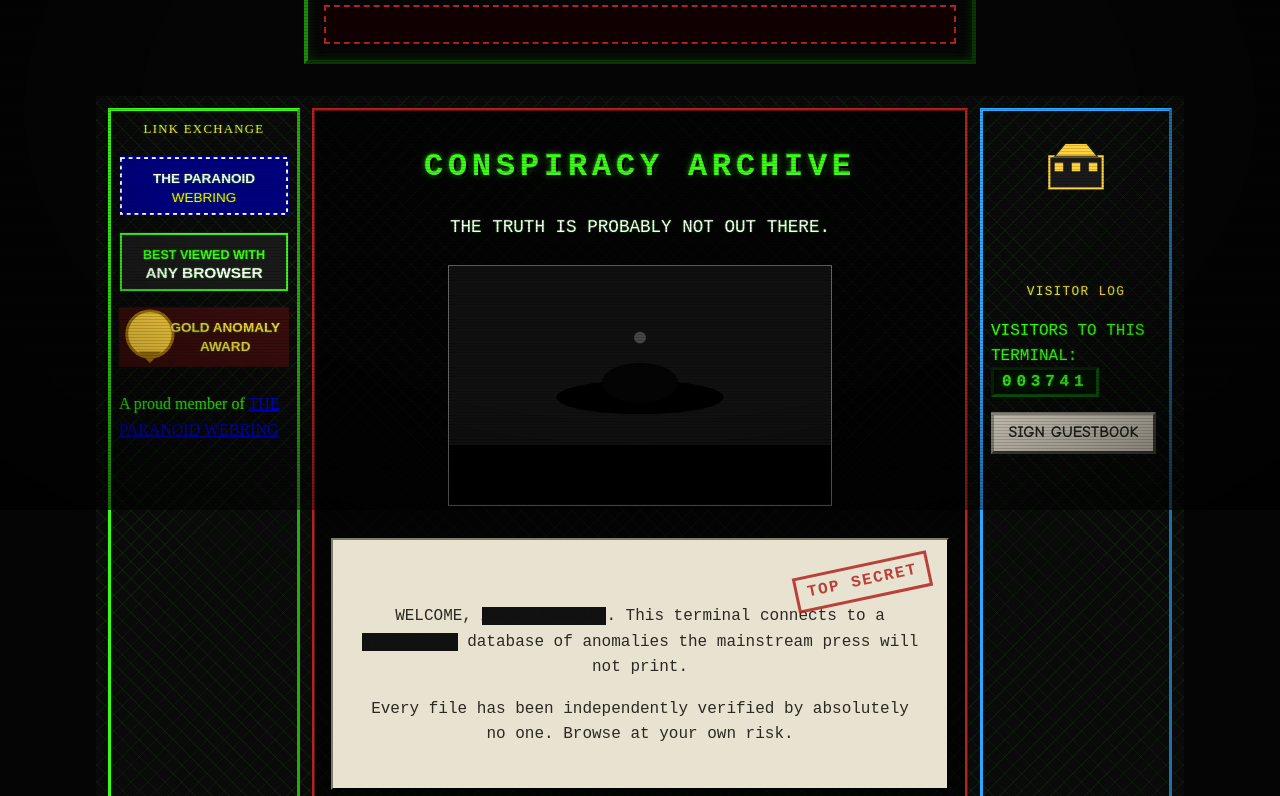
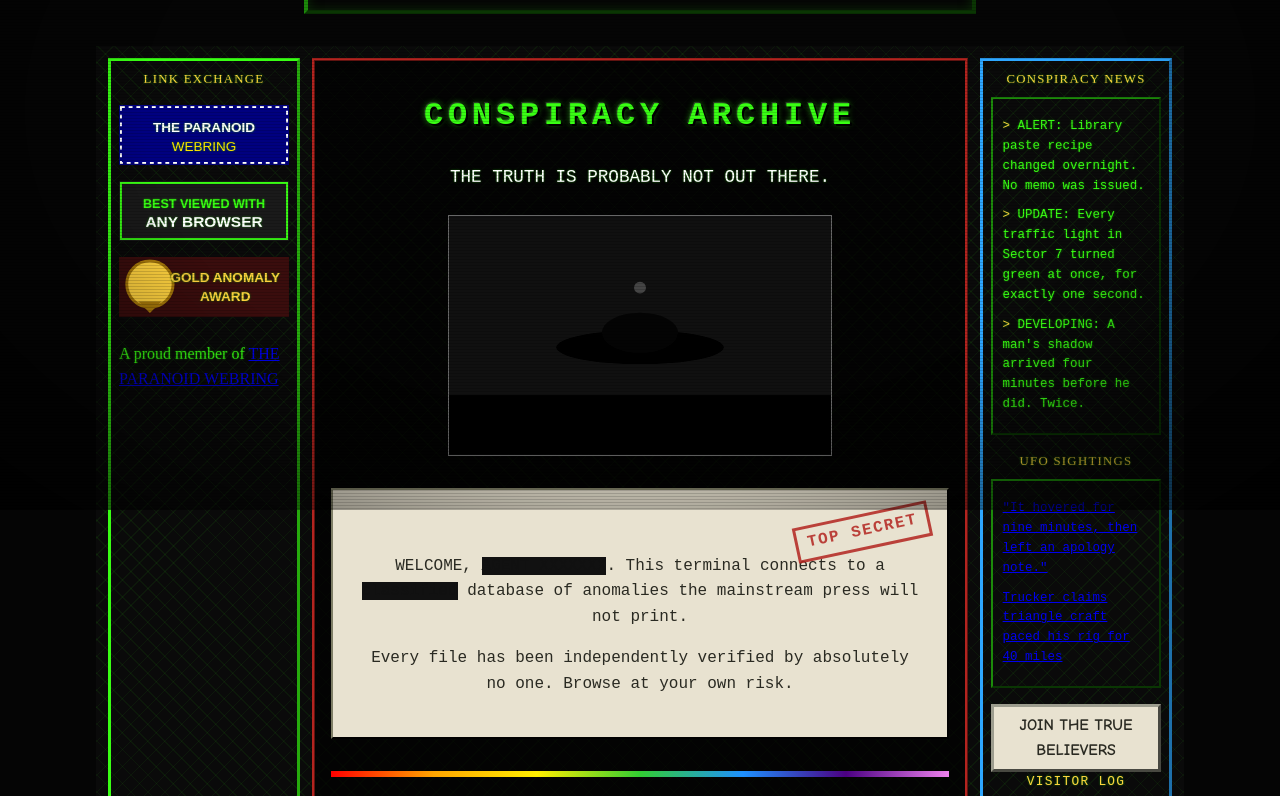
Before and after one commit to comp4020-agentic-coding-studio/comp4020-crit1-zephyrieal, a website: page index.html in a window 1280 px wide. Shown: the part 290-1086 px from the top of the page. Drawn offline with Linux system fonts and the light colour scheme.

Commit message:
content: huge banner + sidebar clutter on index.html
Reference implementation: remove the under-construction widget, add
conspiracy-news bulletins, UFO-sighting teasers, and a "JOIN THE TRUE
BELIEVERS" button to the right sidebar; adopt the new huge banner text.

```diff
--- a/index.html
+++ b/index.html
@@ -9,7 +9,7 @@
   <body>
     <header class="terminal-header">
       <div class="pixel-eye" aria-hidden="true"></div>
-      <p class="banner blink">*** TOP SECRET — LEVEL OMEGA CLEARANCE REQUIRED ***</p>
+      <p class="banner blink">TOP SECRET CONSPIRACY ARCHIVE!!!</p>
       <nav aria-label="Primary">
         <a href="./index.html" aria-current="page">HOME</a>
         <a href="./case-files.html">CASE FILES</a>
@@ -112,6 +112,7 @@
                   <li>LATEST DISCOVERY! Goldfish never sleep. Clearly, we are being watched.</li>
                   <li>UPDATE: Your microwave has finished counting. It will not say what.</li>
                   <li>BREAKING: Pigeons observed standing suspiciously still near power lines.</li>
+                  <li>CONFIRMED: Dinosaurs never went extinct. They just got smaller, fluffier, and started living in cages.</li>
                 </ul>
               </section>
 
@@ -126,24 +127,20 @@
           </td>
 
           <td class="side-rail side-rail-right">
-            <div class="uc-widget">
-              <svg class="uc-icon" viewBox="0 0 60 60" aria-hidden="true">
-                <rect x="5" y="20" width="50" height="30" fill="#1a1a1a" stroke="#ffd23f" stroke-width="2" />
-                <rect x="10" y="26" width="8" height="8" fill="#ffd23f">
-                  <animate attributeName="opacity" values="1;0.2;1" dur="1s" repeatCount="indefinite" />
-                </rect>
-                <rect x="26" y="26" width="8" height="8" fill="#ffd23f">
-                  <animate attributeName="opacity" values="0.2;1;0.2" dur="1s" repeatCount="indefinite" />
-                </rect>
-                <rect x="42" y="26" width="8" height="8" fill="#ffd23f">
-                  <animate attributeName="opacity" values="1;0.2;1" dur="1.3s" repeatCount="indefinite" />
-                </rect>
-                <path d="M10 20 L20 8 L40 8 L50 20 Z" fill="#ffd23f" stroke="#1a1a1a" stroke-width="1">
-                  <animateTransform attributeName="transform" type="rotate" values="0 30 20; 4 30 20; 0 30 20; -4 30 20; 0 30 20" dur="2s" repeatCount="indefinite" />
-                </path>
-              </svg>
-              <p class="blink">UNDER CONSTRUCTION</p>
-            </div>
+            <p class="rail-heading font-times">CONSPIRACY NEWS</p>
+            <ul class="sidebar-news">
+              <li>ALERT: Library paste recipe changed overnight. No memo was issued.</li>
+              <li>UPDATE: Every traffic light in Sector 7 turned green at once, for exactly one second.</li>
+              <li>DEVELOPING: A man's shadow arrived four minutes before he did. Twice.</li>
+            </ul>
+
+            <p class="rail-heading font-times">UFO SIGHTINGS</p>
+            <ul class="sidebar-sightings">
+              <li><a class="link-classic" href="./ufo-sightings.html">"It hovered for nine minutes, then left an apology note."</a></li>
+              <li><a class="link-classic" href="./ufo-sightings.html">Trucker claims triangle craft paced his rig for 40 miles</a></li>
+            </ul>
+
+            <a class="btn-3d" href="./true-believers.html">JOIN THE TRUE BELIEVERS</a>
 
             <p class="rail-heading">VISITOR LOG</p>
             <p>VISITORS TO THIS TERMINAL:<br /><span class="counter">003741</span></p>
```
